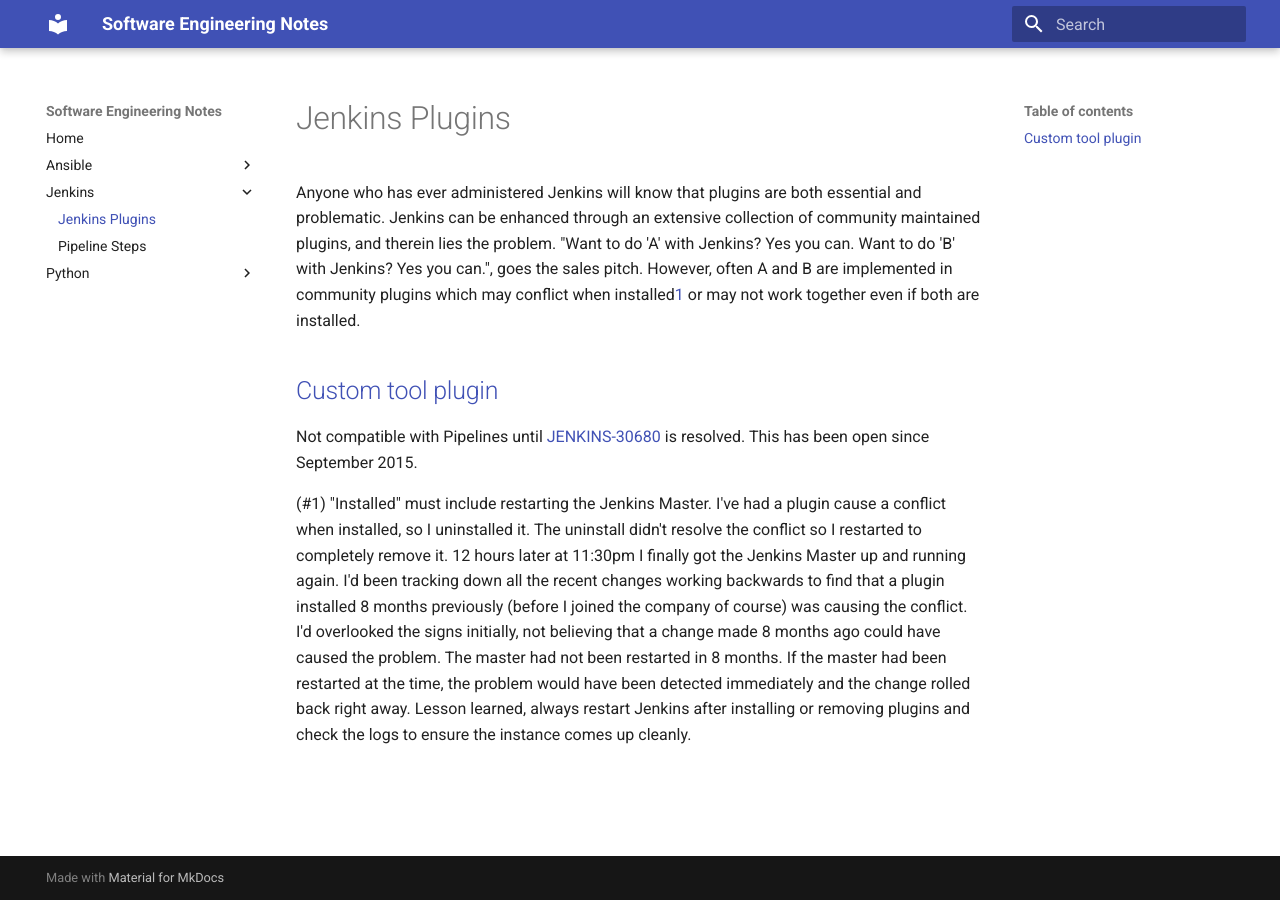
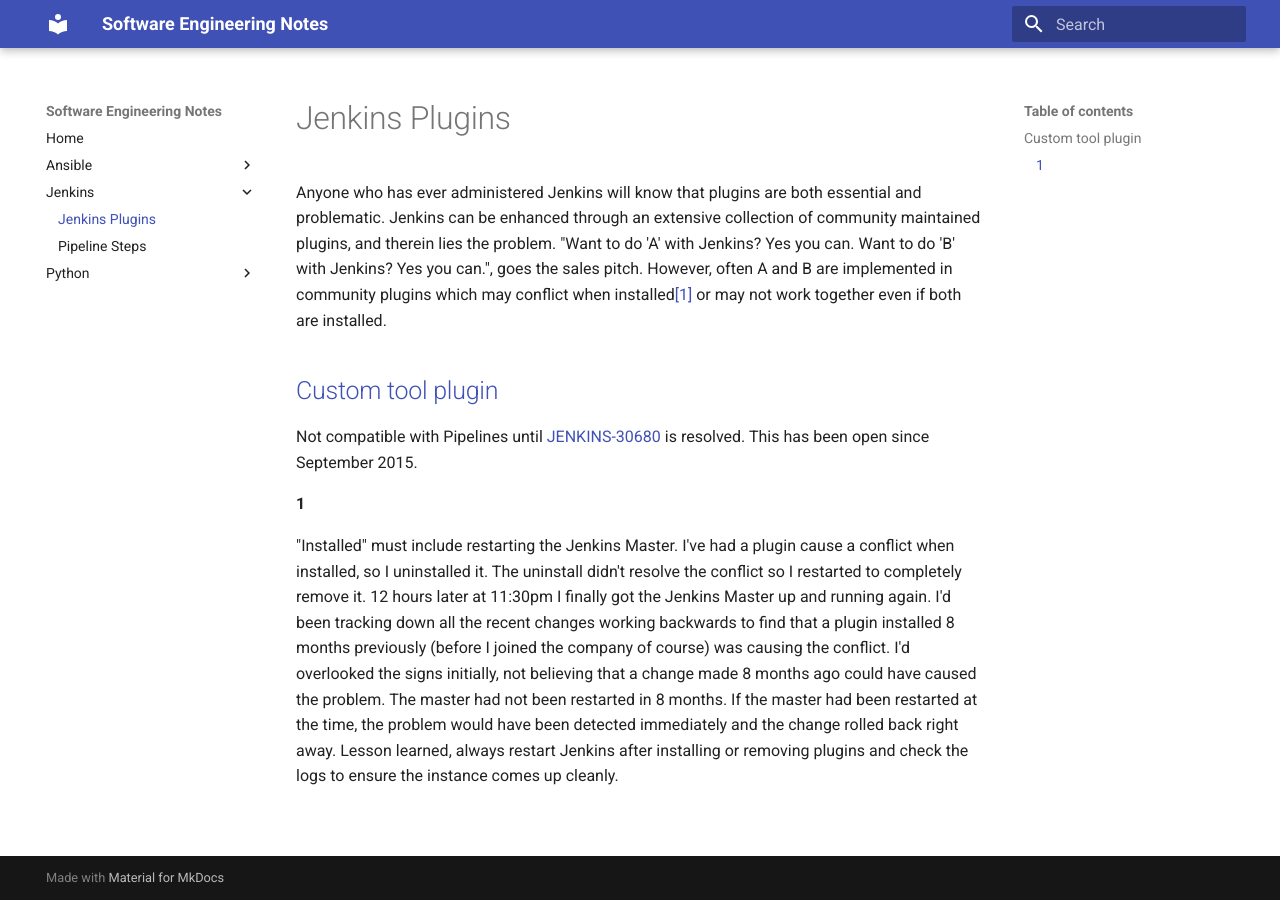
Before and after one commit to agarthetiger/mkdocs, an MkDocs documentation site: the page built from docs/jenkins/JenkinsPlugins.md, in a window 1280 px wide. Built offline with MkDocs 1.6.1 and Material for MkDocs 9.7.7, drawn with Linux system fonts in a browser that asks for light colours.

Commit message:
Update JenkinsPlugins.md
Updated anchor markdown

```diff
--- a/docs/jenkins/JenkinsPlugins.md
+++ b/docs/jenkins/JenkinsPlugins.md
@@ -1,8 +1,9 @@
 # Jenkins Plugins
 
-Anyone who has ever administered Jenkins will know that plugins are both essential and problematic. Jenkins can be enhanced through an extensive collection of community maintained plugins, and therein lies the problem. "Want to do 'A' with Jenkins? Yes you can. Want to do 'B' with Jenkins? Yes you can.", goes the sales pitch. However, often A and B are implemented in community plugins which may conflict when installed[1](#1) or may not work together even if both are installed.
+Anyone who has ever administered Jenkins will know that plugins are both essential and problematic. Jenkins can be enhanced through an extensive collection of community maintained plugins, and therein lies the problem. "Want to do 'A' with Jenkins? Yes you can. Want to do 'B' with Jenkins? Yes you can.", goes the sales pitch. However, often A and B are implemented in community plugins which may conflict when installed[\[1\]](#1) or may not work together even if both are installed.
 
 ## [Custom tool plugin](https://wiki.jenkins.io/display/JENKINS/Custom+Tools+Plugin)
 Not compatible with Pipelines until [JENKINS-30680](https://issues.jenkins-ci.org/browse/JENKINS-30680) is resolved. This has been open since September 2015.
 
-(#1) "Installed" must include restarting the Jenkins Master. I've had a plugin cause a conflict when installed, so I uninstalled it. The uninstall didn't resolve the conflict so I restarted to completely remove it. 12 hours later at 11:30pm I finally got the Jenkins Master up and running again. I'd been tracking down all the recent changes working backwards to find that a plugin installed 8 months previously (before I joined the company of course) was causing the conflict. I'd overlooked the signs initially, not believing that a change made 8 months ago could have caused the problem. The master had not been restarted in 8 months. If the master had been restarted at the time, the problem would have been detected immediately and the change rolled back right away. Lesson learned, always restart Jenkins after installing or removing plugins and check the logs to ensure the instance comes up cleanly.
+#### 1
+"Installed" must include restarting the Jenkins Master. I've had a plugin cause a conflict when installed, so I uninstalled it. The uninstall didn't resolve the conflict so I restarted to completely remove it. 12 hours later at 11:30pm I finally got the Jenkins Master up and running again. I'd been tracking down all the recent changes working backwards to find that a plugin installed 8 months previously (before I joined the company of course) was causing the conflict. I'd overlooked the signs initially, not believing that a change made 8 months ago could have caused the problem. The master had not been restarted in 8 months. If the master had been restarted at the time, the problem would have been detected immediately and the change rolled back right away. Lesson learned, always restart Jenkins after installing or removing plugins and check the logs to ensure the instance comes up cleanly.
```
